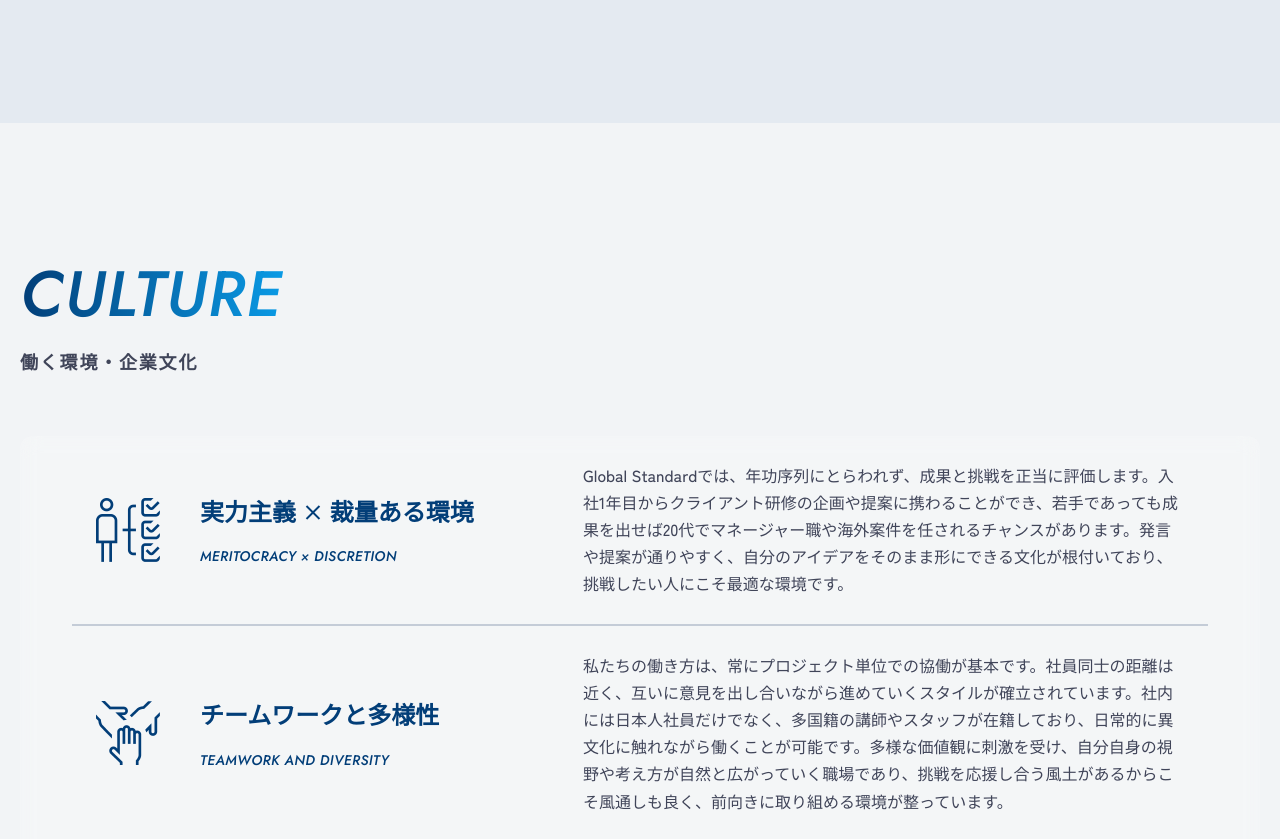
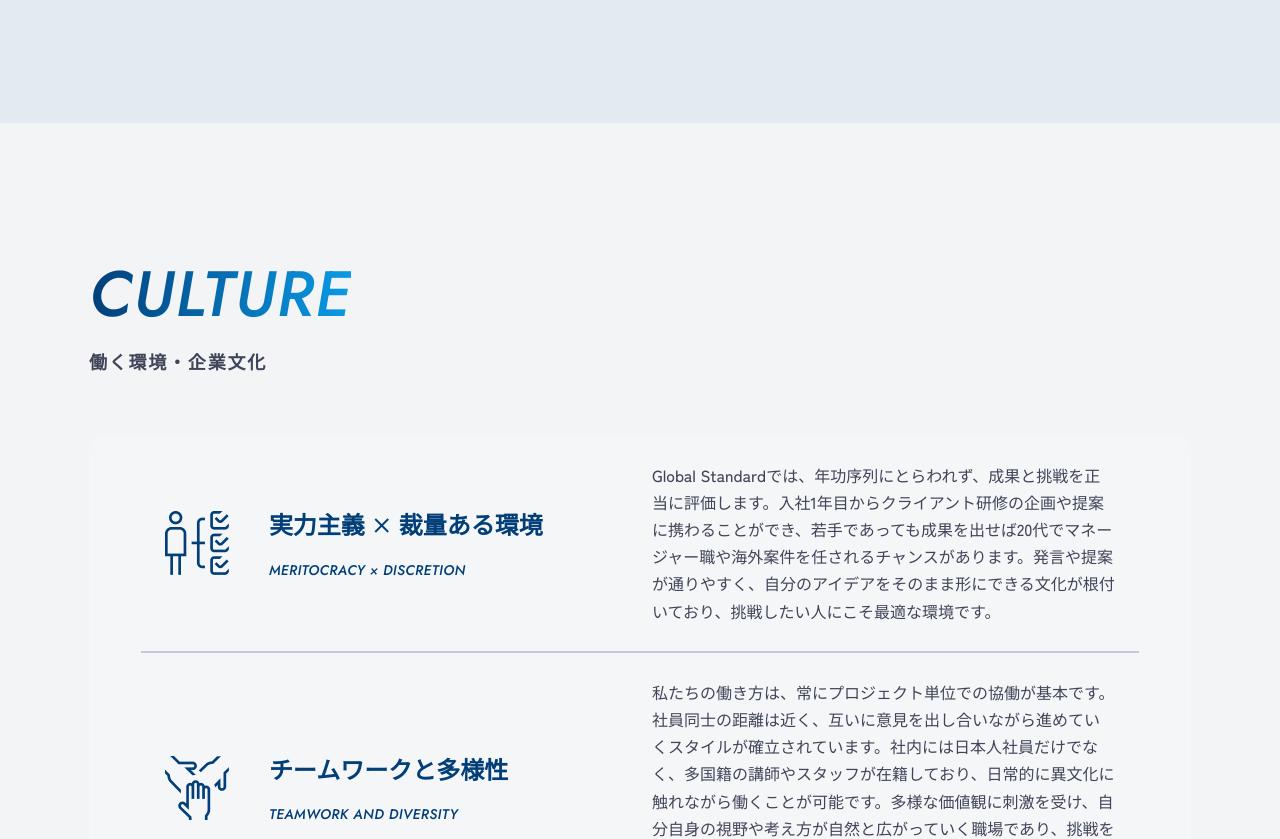
Before and after one commit to penguin-web-code/global_standard_recruit, a plain HTML site: page index.html in a window 1280 px wide. Shown: the part 6040-6879 px from the top of the page. Drawn offline with nearby package versions, Linux system fonts and the light colour scheme.

Commit message:
culture余白修正

```diff
--- a/css/style.scss
+++ b/css/style.scss
@@ -1460,11 +1460,9 @@ dialog {
 .culture__inner {
   padding: 80px 0 89px;
   @include mq(pc) {
-    padding: 120px 0;
+    padding-top: 120px;
+    padding-bottom: 120px;
     max-width: $width-inner;
-    width: 100%;
-    margin-left: auto;
-    margin-right: auto;
   }
 }
 
```
Also changed, not shown: css/style.css.
